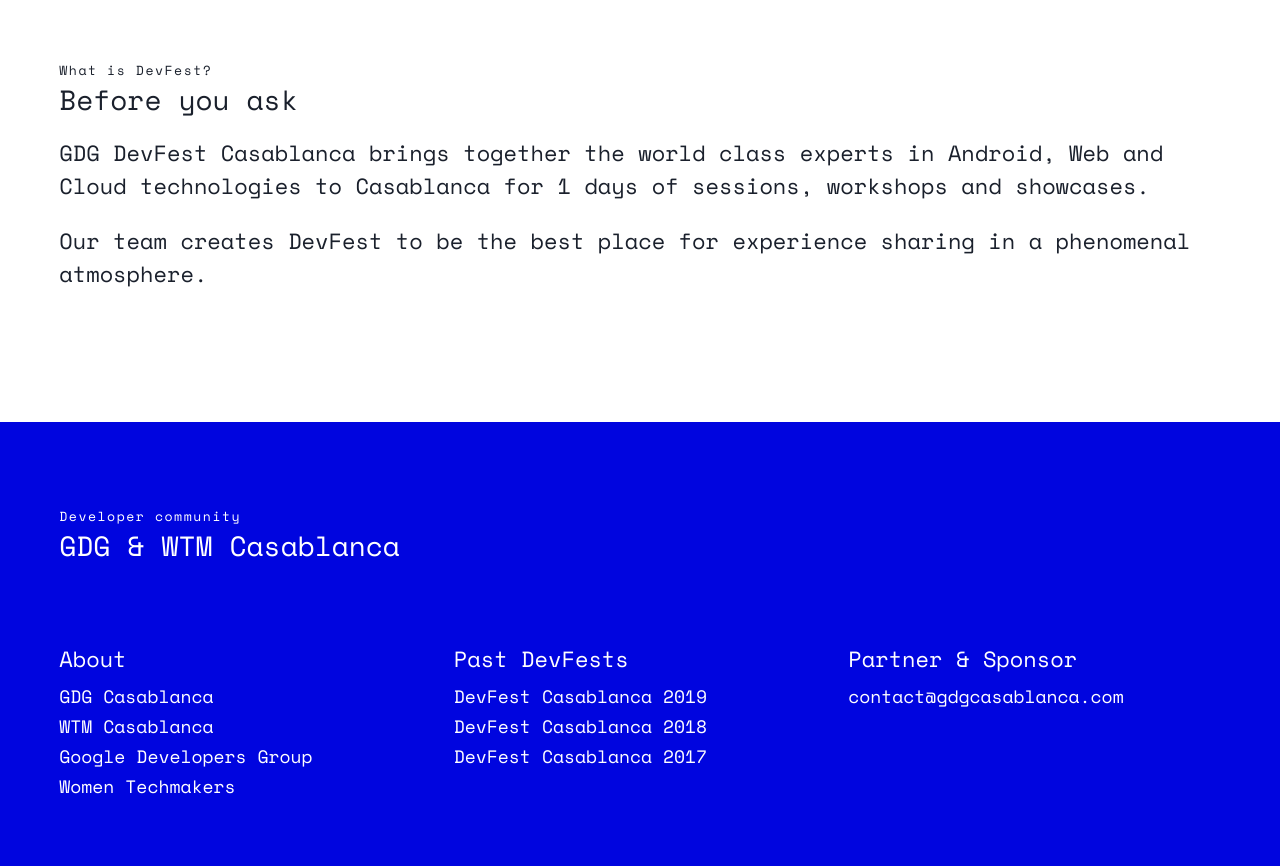
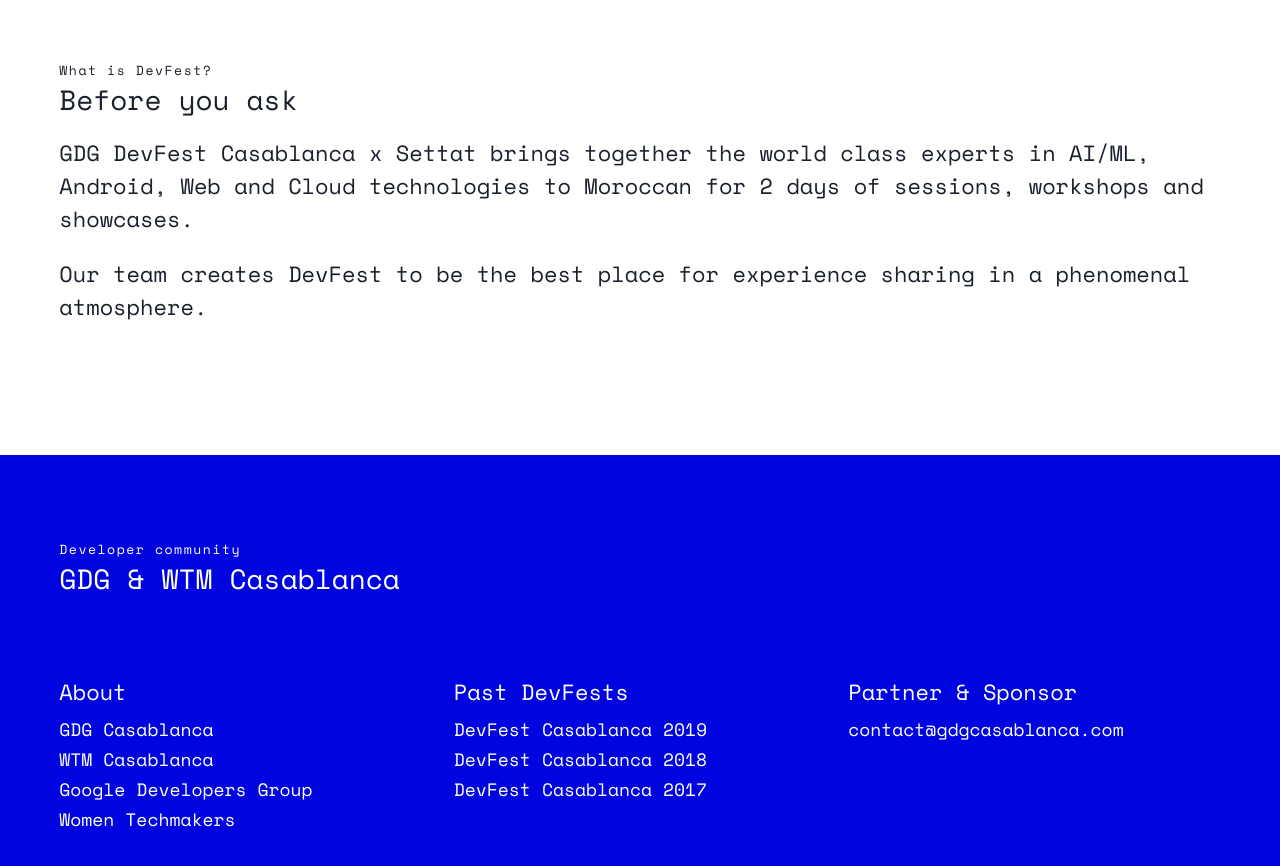
Before and after one commit to gdgcasablanca/devfest-casablanca-2020, a Gatsby site: page / in a window 1280 px wide. Shown: the part 1060-1926 px from the top of the page. Built offline with nearby package versions, Linux system fonts and the light colour scheme; Gatsby itself is replaced by a stand-in of ours.

Commit message:
feat: edit wording

```diff
--- a/src/components/pages/home/before-you-ask/before-you-ask.jsx
+++ b/src/components/pages/home/before-you-ask/before-you-ask.jsx
@@ -20,9 +20,9 @@
           </h3>
 
           <p>
-            GDG DevFest Casablanca brings together the world class experts in
-            Android, Web and Cloud technologies to Casablanca for 1 days of
-            sessions, workshops and showcases.
+            GDG DevFest Casablanca x Settat brings together the world class
+            experts in AI/ML, Android, Web and Cloud technologies to Moroccan
+            for 2 days of sessions, workshops and showcases.
           </p>
 
           <p>
```
